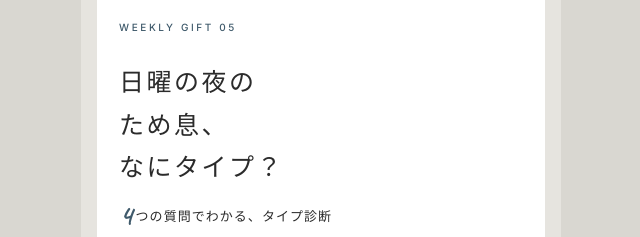
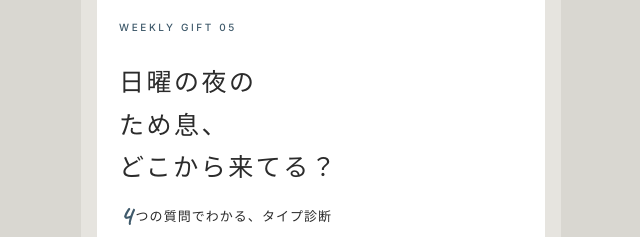
Before and after one commit to clarity-shift-lab/weekly, a plain HTML site: page 05/index.html in a window 1280 px wide. Shown: the part 554-791 px from the top of the page, 319-959 px from the left. Drawn offline with Linux system fonts and the light colour scheme.

Commit message:
Update gift 05 title: 日曜の夜のため息、どこから来てる？

```diff
--- a/05/index.html
+++ b/05/index.html
@@ -3,7 +3,7 @@
 <head>
 <meta charset="utf-8">
 <meta name="viewport" content="width=device-width, initial-scale=1, viewport-fit=cover">
-<title>日曜の夜のため息、なにタイプ？ 4つの質問でわかるタイプ診断｜Clarity Shift Lab</title>
+<title>日曜の夜のため息、どこから来てる？ 4つの質問でわかるタイプ診断｜Clarity Shift Lab</title>
 <meta name="description" content="日曜の夜になると、なんとなく気が重い人へ。4つの質問にYES・NOで答えるだけで、気が重くなるわけが5つのタイプでわかります。">
 <meta name="robots" content="noindex">
 <link rel="preconnect" href="https://fonts.googleapis.com">
@@ -483,7 +483,7 @@ footer a{color:var(--mute)}
     </div>
     <div class="hero-copy">
       <p class="cap">Weekly gift 05</p>
-      <h1>日曜の夜の<br>ため息、<br>なにタイプ？</h1>
+      <h1>日曜の夜の<br>ため息、<br>どこから来てる？</h1>
       <p class="h1s"><span class="n">4</span>つの質問でわかる、&#8203;タイプ診断</p>
       <p class="lead">日曜の夜になると、<br>なんとなく気が重い人へ。</p>
       <p class="en1">Sunday night check</p>
```
